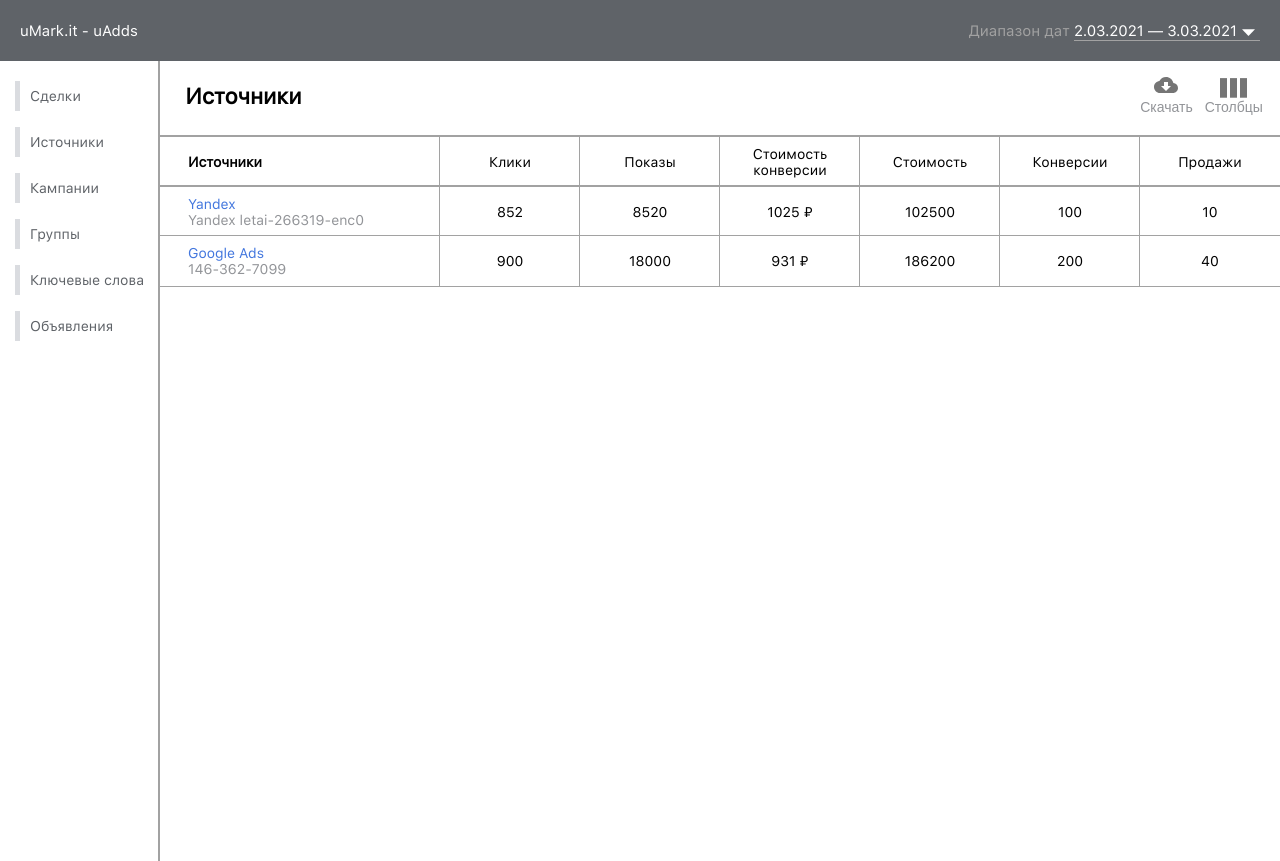
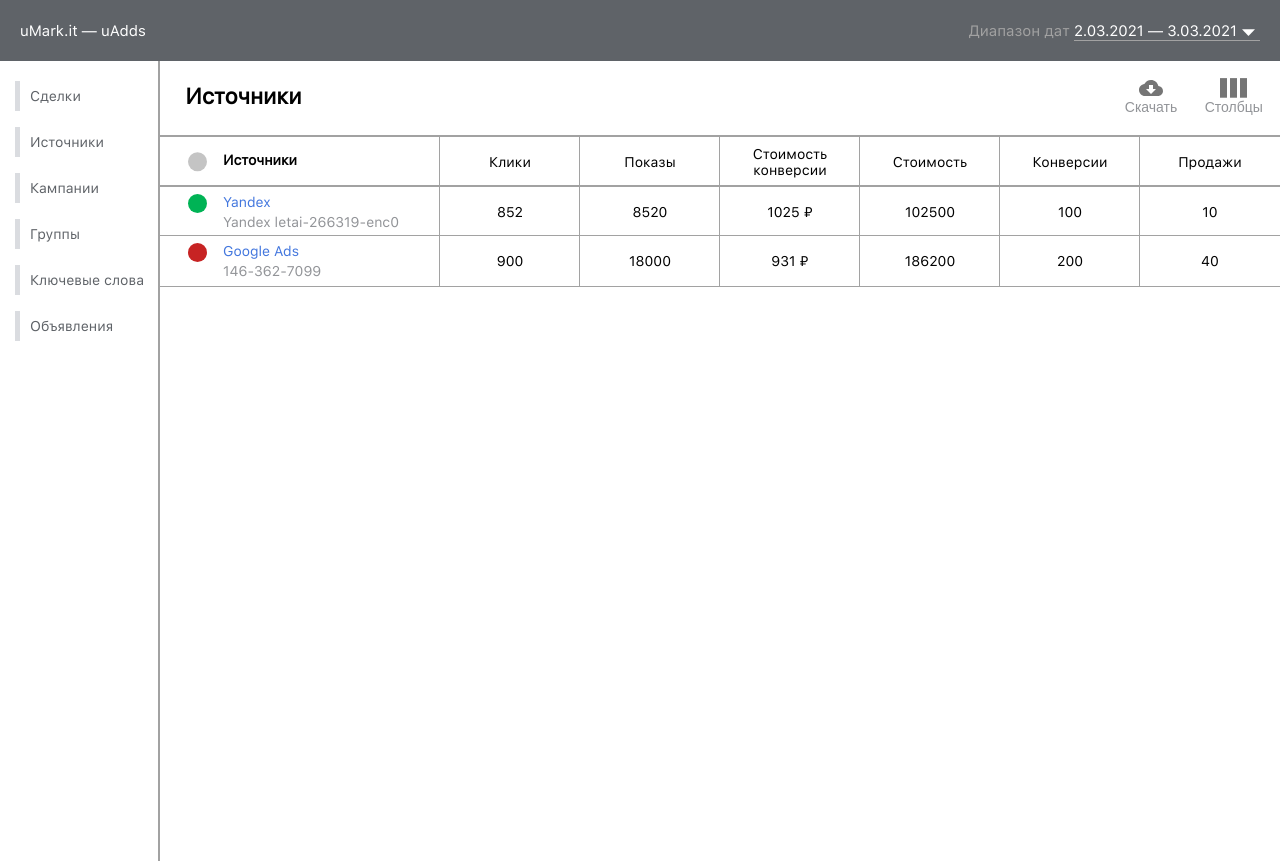
Before and after one commit to konstantinstepanyan/uAdds, a React (Create React App) app: page / in a window 1280 px wide. Built offline with nearby package versions, Linux system fonts and the light colour scheme.

Commit message:
turn table to grid

```diff
--- a/src/components/header/Header.js
+++ b/src/components/header/Header.js
@@ -13,7 +13,9 @@ export default class Header extends Component {
                 <h4 className="title header__title">Источники</h4>
                 <div className="header__btn-wrapper">
                 <button className="btn btn_download">
-                    <img className="btn__img" src={downloadSVG} />
+                    <div className="btn-columns__img-wrapper">
+                        <img className="btn__img" src={downloadSVG} />
+                    </div>
                     <span className="btn_text color_grey">Скачать</span>
                 </button>
                 <button className="btn btn_columns">
--- a/src/components/header/css/header.css
+++ b/src/components/header/css/header.css
@@ -21,6 +21,7 @@
 .header__btn-wrapper {
     display: flex;
     justify-content: space-between;
+    width: 150px;
 }
 
 .btn_download,
--- a/src/components/nav/Nav.js
+++ b/src/components/nav/Nav.js
@@ -6,7 +6,7 @@ export default class Nav extends Component {
   render() {
     return(
       <nav className="nav">
-            <span className="logo">uMark.it - uAdds</span>
+            <span className="logo">uMark.it — uAdds</span>
             <div className="data-range-wrapper">
             <span className="data-range">Диапазон дат </span>
             <span className="data">
--- a/src/components/table/Table.js
+++ b/src/components/table/Table.js
@@ -10,6 +10,9 @@ export default class Table extends Component {
     <section className="table">
         <div className="table__item sources border-top_grey">
             <div className="content-container">
+                <svg className="table__circle" xmlns="http://www.w3.org/2000/svg" width="19" height="20" viewBox="0 0 19 20" fill="none">
+                    <circle cx="9.5" cy="9.65918" r="9.5" fill="#C4C4C4"/>
+                </svg>
                 <h4 className="table__title">Источники</h4>
             </div>
         </div>
@@ -45,6 +48,9 @@ export default class Table extends Component {
 
         <div className="table__item service-title yandex border-top_grey">
             <div className="content-container">
+                <svg className="table__circle" xmlns="http://www.w3.org/2000/svg" width="19" height="20" viewBox="0 0 19 20" fill="none">
+                    <circle cx="9.5" cy="9.57959" r="9.5" fill="#00B355"/>
+                </svg>
                 <span className="table__p color_blue">Yandex</span>
                 <span className="table__desc color_grey">Yandex letai-266319-enc0</span>
             </div>
@@ -79,6 +85,9 @@ export default class Table extends Component {
 
         <div className="table__item service-title google-ads">
             <div className="content-container">
+                <svg className="table__circle" xmlns="http://www.w3.org/2000/svg" width="19" height="20" viewBox="0 0 19 20" fill="none">
+                    <circle cx="9.5" cy="9.57959" r="9.5" fill="#C72323"/>
+                </svg>
                 <span className="table__p color_blue">Google Ads</span>
                 <span className="table__desc color_grey">146-362-7099</span>
             </div>
--- a/src/components/table/css/table.css
+++ b/src/components/table/css/table.css
@@ -45,7 +45,8 @@
 .table__item {
     width: 100%;
     height: 100%;
-    display: flex;
+    display: grid;
+    grid-template-columns: 1fr;
     justify-content: center;
     align-items: center;
     background: #fff;
@@ -53,6 +54,9 @@
     margin: 0 !important;
 }
 
+.table__title {
+    width: fit-content;
+}
 
 .table__title,
 .table__p {
@@ -61,8 +65,22 @@
 }
 
 .table .table__item .content-container {
-    display: flex;
-    flex-direction: column;
-    align-items: start;
+    display: grid;
+    grid-template-areas: 'table__circle table__title';
+    grid-auto-columns: 20px auto;
+    grid-column-gap: 15px;
+    position: relative;
     width: 80%;
+    justify-self: center;
 }
+
+.table .service-title .content-container {
+    grid-template-areas:
+        'table__circle table__title'
+        'table__circle table__desc' !important;
+    text-align: left !important;
+}
+
+.table__desc{
+    grid-area: table__desc;
+}
```
